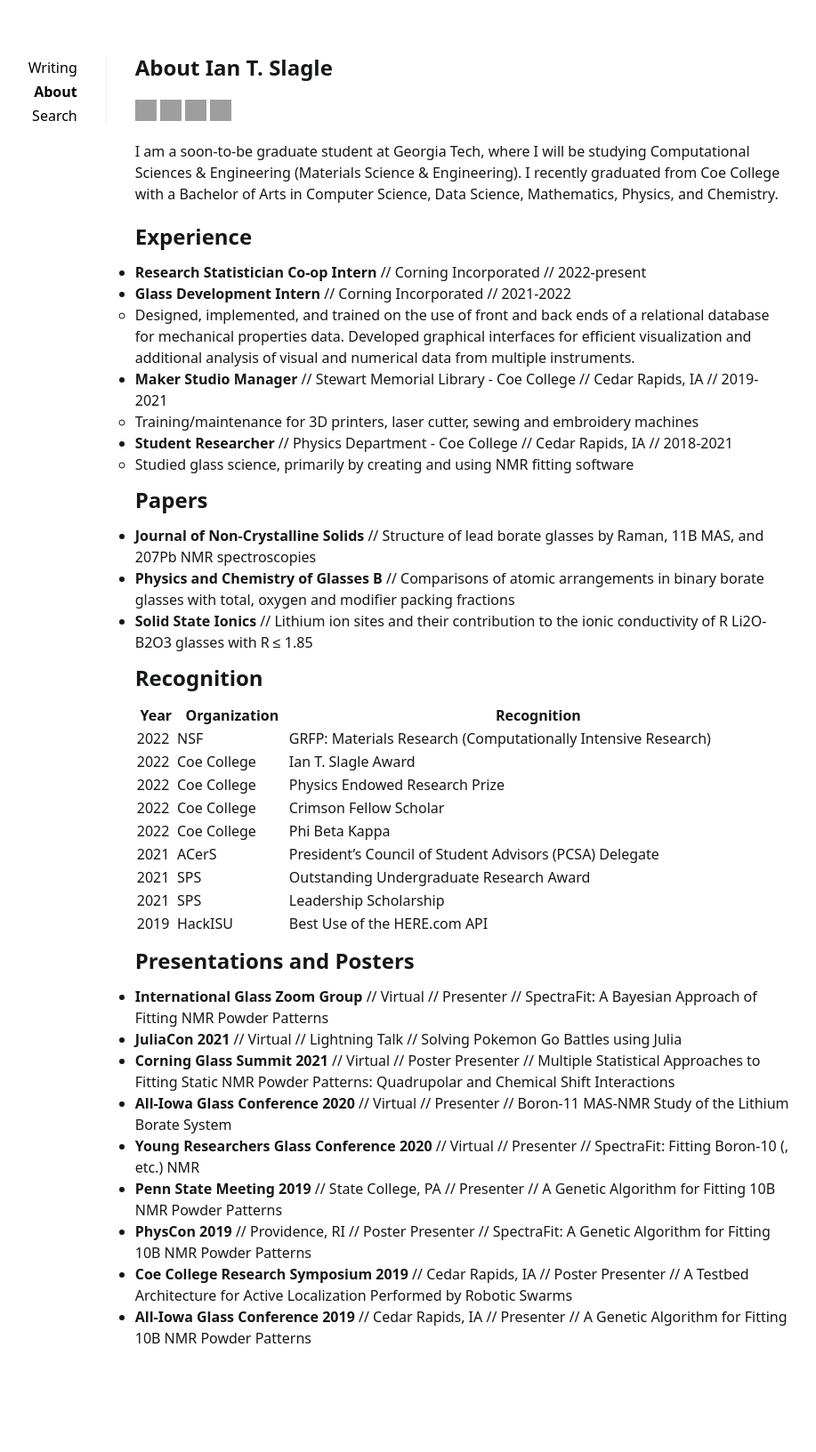
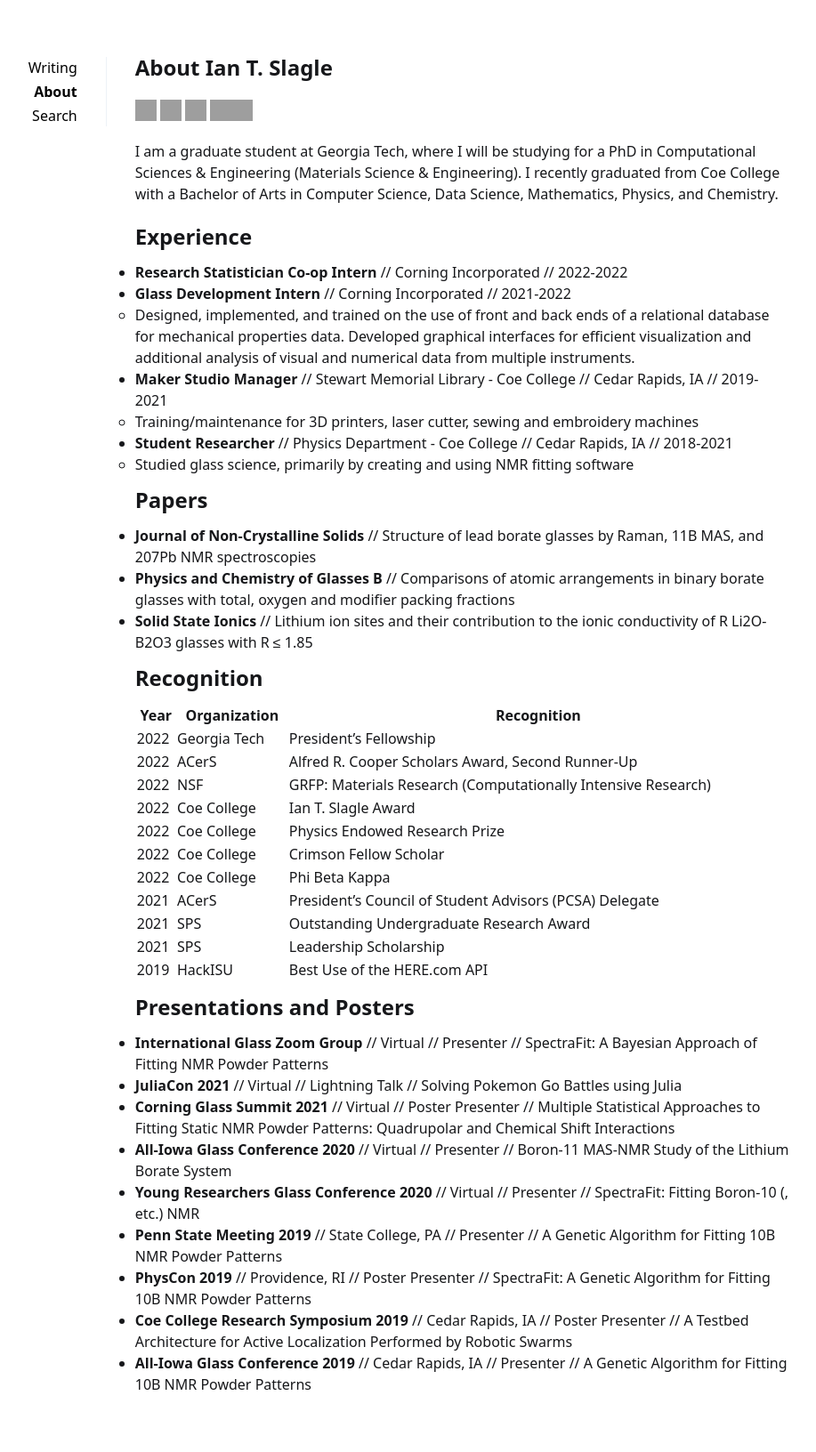
Before and after one commit to itsgt/personal, a Jekyll site: the page built from index.md, in a window 1280 px wide. Shown: the whole page at 89% size, without its empty margins (201-1118 px from the left). Built offline with Jekyll 4.4.1, drawn with Linux system fonts in a browser that asks for light colours; before the commit the page ends 1580 px from its top, so only the background shows below that; grey boxes are pictures that could not be loaded.

```diff
--- a/index.md
+++ b/index.md
@@ -3,13 +3,15 @@ layout: page
 title: About Ian T. Slagle
 ---
 
-<a href="https://www.linkedin.com/in/iantslagle/" ><img src="https://raw.githubusercontent.com/ionic-team/ionicons/main/src/svg/logo-linkedin.svg" width="24" height="24" alt="Ionic LinkedIn logo" ></a> <a href="https://github.com/itscoe" ><img src="https://raw.githubusercontent.com/ionic-team/ionicons/main/src/svg/logo-github.svg" width="24" height="24" alt = "Ionic Github logo" ></a> <a href="https://twitter.com/iantslagle" ><img src="https://raw.githubusercontent.com/ionic-team/ionicons/main/src/svg/logo-twitter.svg" width="24" height="24" alt = "Ionic Twitter logo" ></a> <a href="mailto:ian.t.slagle@gmail.com" ><img src="https://raw.githubusercontent.com/ionic-team/ionicons/main/src/svg/mail.svg" width="24" height="24" alt = "Ionic mail logo" ></a><span id="badgeCont855"><script type="text/javascript" src="https://publons.com/wos-op/mashlets?el=badgeCont855&rid=GNW-6719-2022&size=small"></script></span>
+<a href="https://www.linkedin.com/in/iantslagle/" ><img src="https://raw.githubusercontent.com/ionic-team/ionicons/main/src/svg/logo-linkedin.svg" width="24" height="24" alt="Ionic LinkedIn logo" ></a> <a href="https://github.com/itscoe" ><img src="https://raw.githubusercontent.com/ionic-team/ionicons/main/src/svg/logo-github.svg" width="24" height="24" alt = "Ionic Github logo" ></a> <a href="https://twitter.com/iantslagle" ><img src="https://raw.githubusercontent.com/ionic-team/ionicons/main/src/svg/logo-twitter.svg" width="24" height="24" alt = "Ionic Twitter logo" ></a> <a href="mailto:ian.t.slagle@gmail.com" ><img src="https://raw.githubusercontent.com/ionic-team/ionicons/main/src/svg/mail.svg" width="24" height="24" alt = "Ionic mail logo" ></a><a href="https://scholar.google.com/citations?user=OMRzssMAAAAJ&sortby=pubdate" ><img src="https://raw.githubusercontent.com/ionic-team/ionicons/main/src/svg/document-text.svg" width="24" height="24" alt = "Ionic mail logo" ></a>
 
-I am a soon-to-be graduate student at Georgia Tech, where I will be studying Computational Sciences & Engineering (Materials Science & Engineering). I recently graduated from Coe College with a Bachelor of Arts in Computer Science, Data Science, Mathematics, Physics, and Chemistry.
+I am a graduate student at Georgia Tech, where I will be studying for a PhD in Computational Sciences & Engineering
+(Materials Science & Engineering). I recently graduated from Coe College with a Bachelor of Arts in Computer Science,
+Data Science, Mathematics, Physics, and Chemistry.
 
 ## Experience
 
-* **Research Statistician Co-op Intern** // Corning Incorporated // 2022-present
+* **Research Statistician Co-op Intern** // Corning Incorporated // 2022-2022
 * **Glass Development Intern** // Corning Incorporated // 2021-2022
   * Designed, implemented, and trained on the use of front and back ends of a relational database for mechanical properties data. Developed graphical interfaces for efficient visualization and additional analysis of visual and numerical data from multiple instruments.
 * **Maker Studio Manager** // Stewart Memorial Library - Coe College // Cedar Rapids, IA // 2019-2021
@@ -27,6 +29,8 @@ I am a soon-to-be graduate student at Georgia Tech, where I will be studying Com
 
 | Year | Organization  | Recognition  |
 |---|---|---|
+| 2022  | Georgia Tech | President's Fellowship
+| 2022  | ACerS | Alfred R. Cooper Scholars Award, Second Runner-Up
 | 2022  |  NSF |  GRFP: Materials Research (Computationally Intensive Research) |
 | 2022  | Coe College  |  Ian T. Slagle Award |
 | 2022  | Coe College  | Physics Endowed Research Prize  |
```
Also changed, not shown: _posts/2022-08-23-website-intro.md (added, +36 -0 lines).
